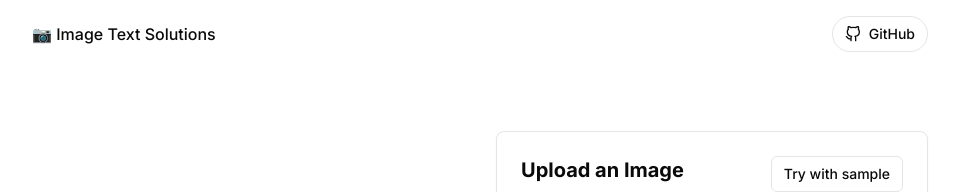
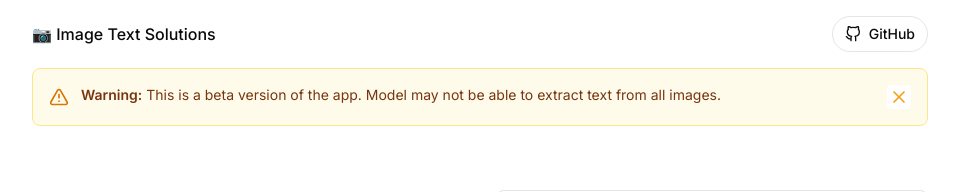
Before and after one commit to jideabdqudus/image-text, a Next.js app: page / in a window 1280 px wide. Shown: the top 192 px of the page, without its empty margins (160-1119 px from the left). Built offline with nearby package versions, Linux system fonts and the light colour scheme; no server answers.

Commit message:
fix: add model disclaimer

```diff
--- a/src/components/header.tsx
+++ b/src/components/header.tsx
@@ -1,17 +1,21 @@
-import React from "react";
+"use client";
 import Link from "next/link";
+import { useState } from "react";
 import { motion } from "framer-motion";
+import { AlertTriangle, X } from "lucide-react";
 import { Button } from "@/src/components/ui/button";
 import { GitHubIcon } from "@/src/components/icons";
 
 export const Header: React.FC = () => {
+  const [isVisible, setIsVisible] = useState(true);
   return (
     <motion.header
       initial={{ y: -10, opacity: 0 }}
       animate={{ y: 0, opacity: 1 }}
       transition={{ duration: 0.5 }}
-      className="container mx-auto py-4 flex justify-between items-center"
+      className="container mx-auto py-4"
     >
+      <div className="flex items-center justify-between w-full">
         <div className="flex items-center gap-2">
           <span className="font-medium">📷 Image Text Solutions</span>
         </div>
@@ -27,6 +31,27 @@ export const Header: React.FC = () => {
             </Link>
           </Button>
         </div>
+      </div>
+      {isVisible && (
+        <div
+          className="w-full flex items-start gap-3 p-4 text-sm text-amber-900 bg-amber-50 border border-amber-200 rounded-lg mt-4"
+          role="alert"
+        >
+          <AlertTriangle className="w-5 h-5 text-amber-600 shrink-0 mt-0.5" />
+          <p>
+            <span className="font-semibold">Warning:</span> This is a beta
+            version of the app. Model may not be able to extract text from all
+            images.
+          </p>
+          <button
+            onClick={() => setIsVisible(false)}
+            className="text-amber-500 hover:text-amber-700 hover:bg-amber-100 rounded p-0.5 transition-colors shrink-0 ml-auto bg-white"
+            aria-label="Dismiss warning"
+          >
+            <X className="w-5 h-5" />
+          </button>
+        </div>
+      )}
     </motion.header>
   );
 };
```
Lines whose indentation alone changed are shown as unchanged.
